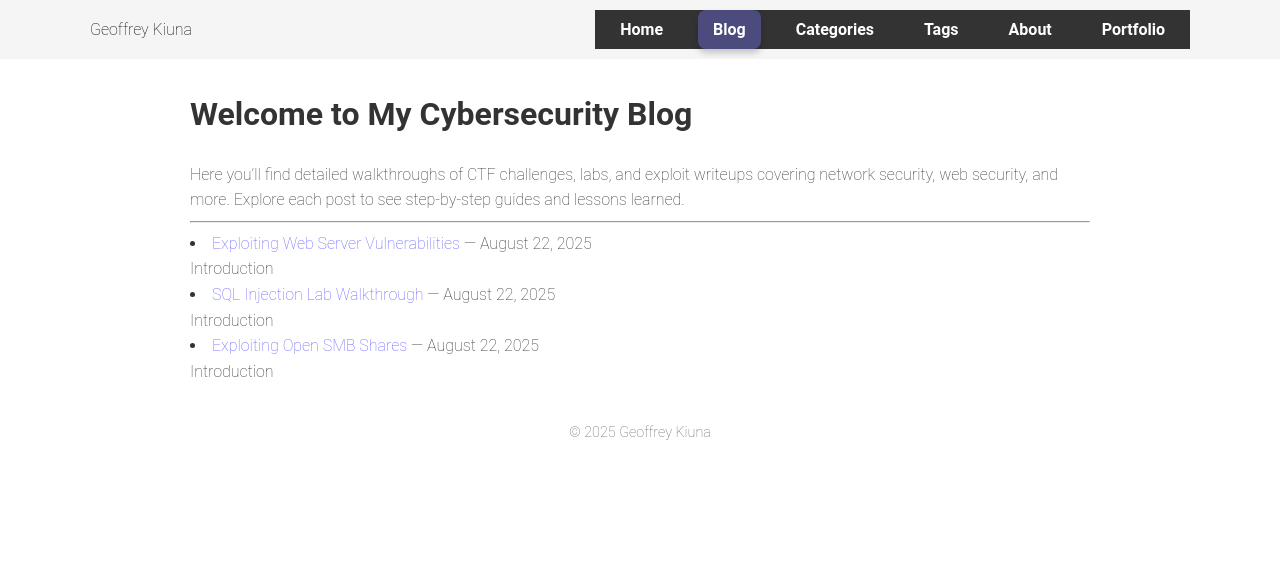
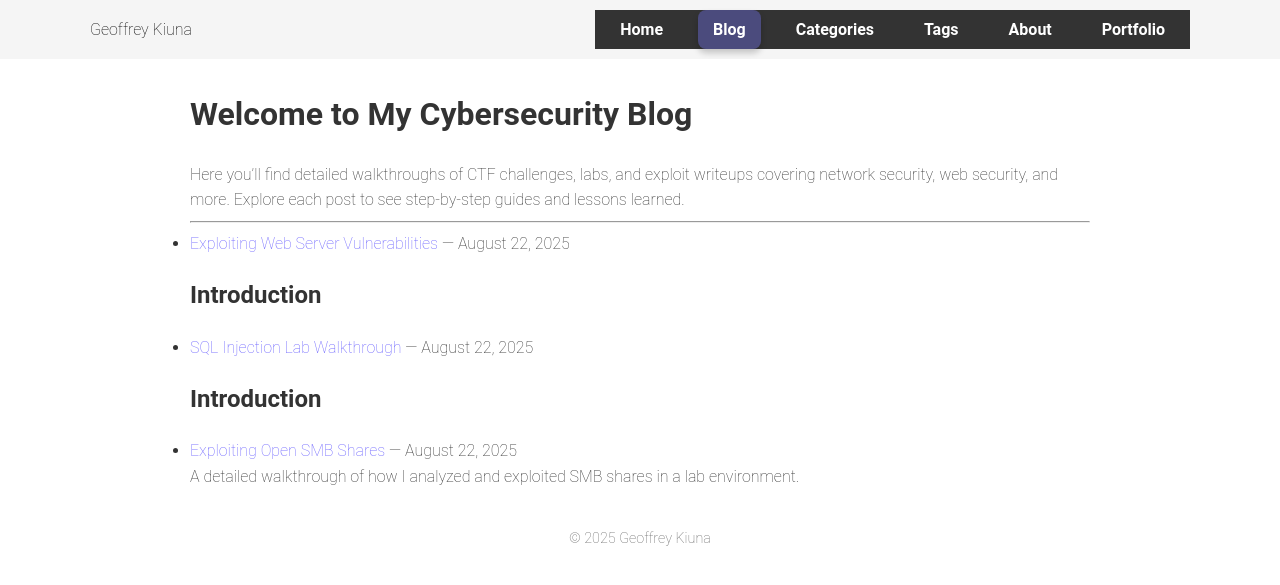
Before and after one commit to KiunaJeff/KiunaJeff.github.io, a Jekyll site: the page built from blog/index.md, in a window 1280 px wide. Shown: the top 585 px of the page. Built offline with Jekyll 4.4.1, drawn with Linux system fonts in a browser that asks for light colours.

Commit message:
Add excerpts to blog posts for clean index display

```diff
--- a/_posts/2025-08-22-exploiting-smb-shares.md
+++ b/_posts/2025-08-22-exploiting-smb-shares.md
@@ -4,6 +4,7 @@ title: "Exploiting Open SMB Shares"
 date: 2025-08-22
 categories: [Labs, Network Security]
 tags: [smb, enumeration, exploitation, file-share]
+excerpt: "A detailed walkthrough of how I analyzed and exploited SMB shares in a lab environment."
 ---
 
 ## Introduction
--- a/blog/index.md
+++ b/blog/index.md
@@ -11,9 +11,11 @@ Here you’ll find detailed walkthroughs of CTF challenges, labs, and exploit wr
 ---
 
 
+<ul>
 {% for post in site.posts %}
   <li>
     <a href="{{ post.url }}">{{ post.title }}</a> — {{ post.date | date: "%B %d, %Y" }}
-    <p>{{ post.excerpt | strip_html | truncate: 150 }}</p>
+    <p>{{ post.excerpt }}</p>
   </li>
 {% endfor %}
+</ul>
```
